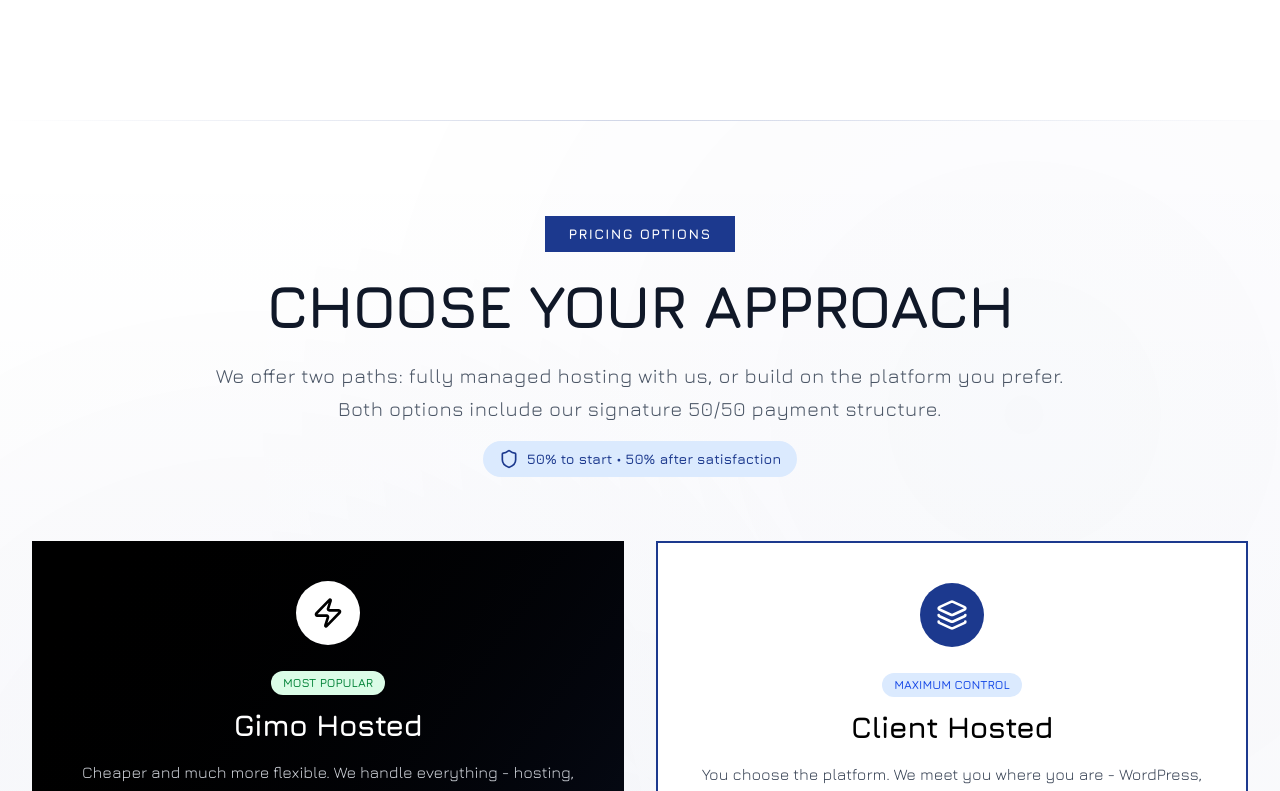
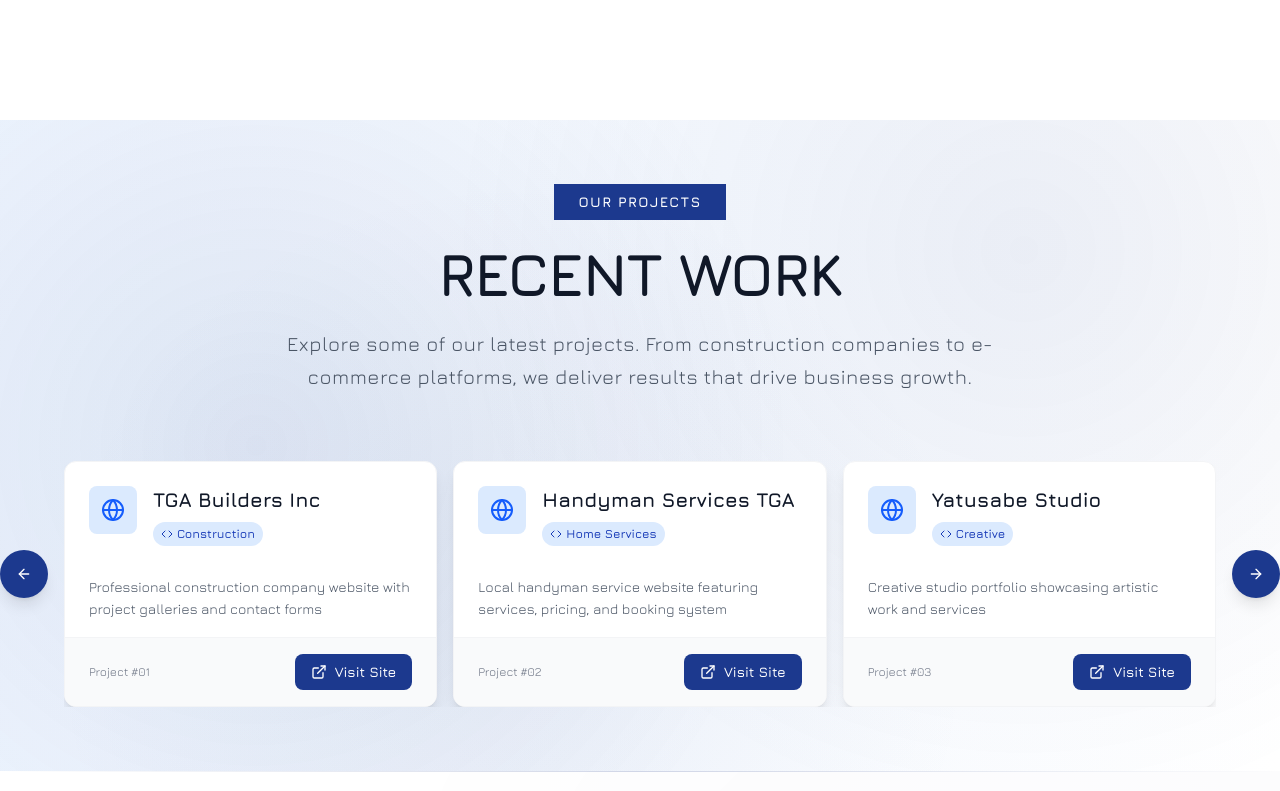
Before and after one commit to CAPITAN-GTG/grimoDev, a Next.js app: page / in a window 1280 px wide. Shown: the part 680-1471 px from the top of the page. Built offline with nearby package versions, Linux system fonts and the light colour scheme.

Commit message:
our projects final

```diff
--- a/app/page.tsx
+++ b/app/page.tsx
@@ -3,7 +3,7 @@
 import { useState, useEffect } from "react";
 import Image from "next/image";
 import { HeroHighlight, Highlight } from "@/components/ui/hero-highlight";
-import { Mail, CheckCircle, Code, Smartphone, Zap, Shield, Globe, Layers, Star, Users, Clock, Trophy } from "lucide-react";
+import { Mail, CheckCircle, Code, Smartphone, Zap, Shield, Globe, Layers, Star, Users, Clock, Trophy, ExternalLink } from "lucide-react";
 import {
   Carousel,
   CarouselContent,
@@ -13,6 +13,7 @@ import {
   CarouselApi,
 } from "@/components/ui/carousel";
 import qrFrame from "@/public/frame.png";
+import { projects } from "@/lib/projects";
 
 interface CallButtonProps {
   className?: string;
@@ -25,6 +26,11 @@ export default function Home() {
   const [api, setApi] = useState<CarouselApi>();
   const [current, setCurrent] = useState(0);
   const [count, setCount] = useState(0);
+
+  // Projects carousel state
+  const [projectsApi, setProjectsApi] = useState<CarouselApi>();
+  const [projectsCurrent, setProjectsCurrent] = useState(0);
+  const [projectsCount, setProjectsCount] = useState(0);
 
 
   useEffect(() => {
@@ -44,6 +50,19 @@ export default function Home() {
     });
   }, [api]);
 
+  useEffect(() => {
+    if (!projectsApi) {
+      return;
+    }
+
+    setProjectsCount(projectsApi.scrollSnapList().length);
+    setProjectsCurrent(projectsApi.selectedScrollSnap() + 1);
+
+    projectsApi.on("select", () => {
+      setProjectsCurrent(projectsApi.selectedScrollSnap() + 1);
+    });
+  }, [projectsApi]);
+
 
 
   // Services we offer
@@ -51,6 +70,7 @@ export default function Home() {
     { icon: Code, title: "Web Development", description: "Modern, responsive websites built with cutting-edge technology" },
     { icon: Smartphone, title: "Mobile Applications", description: "Cross-platform mobile apps for iOS and Android" },
     { icon: Globe, title: "E-commerce Solutions", description: "Shopify, WordPress, and custom online stores" },
+    { icon: Star, title: "Design Improvement", description: "Transform your website with modern business standards and professional aesthetics" },
     { icon: Zap, title: "Performance Optimization", description: "Lightning-fast loading times and seamless user experience" },
     { icon: Shield, title: "Security & Maintenance", description: "Ongoing support and security updates for peace of mind" },
     { icon: Layers, title: "Custom Integrations", description: "Third-party APIs, payment systems, and automation tools" },
@@ -125,10 +145,128 @@ export default function Home() {
             </div>
           </div>
         </HeroHighlight>
-      </section>
+       </section>
 
+       {/* Our Projects Section */}
+       <section className="py-16 bg-gradient-to-r from-blue-50 to-white relative overflow-hidden">
+         <div className="absolute inset-0 gradient-mesh"></div>
+         <div className="max-w-7xl mx-auto px-4 sm:px-6 lg:px-8 relative z-10">
+           <div className="text-center mb-12">
+             <div className="inline-flex items-center space-x-3 bg-blue-900 px-6 py-2 text-white text-sm font-bold tracking-widest mb-6">
+               <span>OUR PROJECTS</span>
+             </div>
+             <h2 className="text-4xl md:text-6xl font-black font-jura text-gray-900 mb-6 tracking-tight">
+               RECENT WORK
+             </h2>
+             <p className="text-xl text-gray-600 max-w-3xl mx-auto tracking-wide leading-relaxed">
+               Explore some of our latest projects. From construction companies to e-commerce platforms, we deliver results that drive business growth.
+             </p>
+           </div>
 
-      {/* Pricing Options Section */}
+           <div className="relative">
+             <Carousel
+               opts={{
+                 align: "start",
+                 loop: true,
+               }}
+               className="w-full max-w-6xl mx-auto"
+               setApi={setProjectsApi}
+             >
+               <CarouselContent className="-ml-3 md:-ml-4">
+                 {projects.map((project, index) => (
+                   <CarouselItem key={project.id} className="pl-3 md:pl-4 pt-5 basis-4/5 sm:basis-1/2 lg:basis-1/3">
+                     <div className="bg-white rounded-xl shadow-lg hover:shadow-xl transition-all duration-300 hover:-translate-y-1 group border border-gray-100 overflow-hidden h-full">
+                       {/* Project Header */}
+                       <div className="p-6 pb-4">
+                         <div className="flex items-start gap-4">
+                           {/* Favicon/Icon */}
+                           <div className="flex-shrink-0">
+                             <div className="w-12 h-12 rounded-lg bg-blue-100 flex items-center justify-center">
+                               <Globe className="w-6 h-6 text-blue-600" />
+                             </div>
+                           </div>
+
+                           {/* Project Info */}
+                           <div className="flex-1 min-w-0">
+                             <h3 className="text-xl font-bold text-gray-900 mb-2 group-hover:text-blue-900 transition-colors duration-300 font-jura">
+                               {project.name}
+                             </h3>
+
+                             {/* Category Badge */}
+                             <div className="mb-3">
+                               <span className="inline-flex items-center gap-1 bg-blue-100 text-blue-800 text-xs font-semibold px-2 py-1 rounded-full">
+                                 <Code className="w-3 h-3" />
+                                 {project.category}
+                               </span>
+                             </div>
+                           </div>
+                         </div>
+                       </div>
+
+                       {/* Project Description */}
+                       <div className="px-6 pb-4">
+                         <p className="text-gray-600 text-sm leading-relaxed">
+                           {project.description}
+                         </p>
+                       </div>
+
+                       {/* Card Footer */}
+                       <div className="px-6 py-4 bg-gray-50 border-t border-gray-100 mt-auto">
+                         <div className="flex items-center justify-between">
+                           <span className="text-xs text-gray-500">
+                             Project #{String(index + 1).padStart(2, '0')}
+                           </span>
+                           <a
+                             href={project.url}
+                             target="_blank"
+                             rel="noopener noreferrer"
+                             className="inline-flex items-center gap-2 bg-blue-900 text-white px-4 py-2 rounded-lg text-sm font-semibold hover:bg-blue-800 transition-colors duration-300"
+                           >
+                             <ExternalLink className="w-4 h-4" />
+                             Visit Site
+                           </a>
+                         </div>
+                       </div>
+                     </div>
+                   </CarouselItem>
+                 ))}
+               </CarouselContent>
+
+               {/* Desktop Navigation Arrows */}
+               <CarouselPrevious className="hidden lg:flex -left-16 w-12 h-12 bg-blue-900 hover:bg-blue-800 text-white border-0 shadow-lg" />
+               <CarouselNext className="hidden lg:flex -right-16 w-12 h-12 bg-blue-900 hover:bg-blue-800 text-white border-0 shadow-lg" />
+
+               {/* Tablet Navigation Arrows */}
+               <CarouselPrevious className="hidden sm:flex lg:hidden -left-8 w-10 h-10 bg-blue-900 hover:bg-blue-800 text-white border-0 shadow-md" />
+               <CarouselNext className="hidden sm:flex lg:hidden -right-8 w-10 h-10 bg-blue-900 hover:bg-blue-800 text-white border-0 shadow-md" />
+             </Carousel>
+
+             {/* Mobile Progress Indicator */}
+             <div className="sm:hidden mt-8">
+               <div className="text-center text-sm text-gray-600 mb-3">
+                 <span className="font-medium">Projects</span> • <span className="text-blue-900 font-semibold">{projectsCurrent} of {projectsCount}</span>
+               </div>
+               <div className="flex justify-center gap-2">
+                 {Array.from({ length: projectsCount }).map((_, index) => (
+                   <div
+                     key={index}
+                     className={`w-3 h-3 rounded-full transition-all duration-300 ${
+                       index === projectsCurrent - 1
+                         ? 'bg-blue-900 scale-110'
+                         : 'bg-blue-200'
+                     }`}
+                   ></div>
+                 ))}
+               </div>
+               <div className="text-center mt-3 text-xs text-gray-500">
+                 Touch and drag to navigate
+               </div>
+             </div>
+           </div>
+         </div>
+       </section>
+
+       {/* Pricing Options Section */}
       <section id="pricing" className="py-24 bg-white section-transition relative overflow-hidden">
         <div className="absolute inset-0 gradient-mesh opacity-30"></div>
         <div className="max-w-7xl mx-auto px-4 sm:px-6 lg:px-8 relative z-10">
--- /dev/null
+++ b/lib/projects.ts
@@ -0,0 +1,53 @@
+export interface Project {
+  id: string;
+  name: string;
+  url: string;
+  description: string;
+  category: string;
+  image?: string;
+}
+
+export const projects: Project[] = [
+  {
+    id: "1",
+    name: "TGA Builders Inc",
+    url: "https://www.tgabuildersinc.com/",
+    description: "Professional construction company website with project galleries and contact forms",
+    category: "Construction",
+  },
+  {
+    id: "2",
+    name: "Handyman Services TGA",
+    url: "https://www.handymanservicestga.com/",
+    description: "Local handyman service website featuring services, pricing, and booking system",
+    category: "Home Services",
+  },
+  {
+    id: "3",
+    name: "Yatusabe Studio",
+    url: "https://yatusabesstudio.net/",
+    description: "Creative studio portfolio showcasing artistic work and services",
+    category: "Creative",
+  },
+  {
+    id: "4",
+    name: "Los Vamos",
+    url: "https://losvamos.vercel.app/",
+    description: "Modern web application built with cutting-edge technology",
+    category: "Web App",
+  },
+  {
+    id: "5",
+    name: "Lunar Headwear",
+    url: "https://lunarheadwear.com/",
+    description: "E-commerce platform for premium headwear with shopping cart functionality",
+    category: "E-commerce",
+  },
+  {
+    id: "6",
+    name: "Tees To Go",
+    url: "https://www.teestogo.com/",
+    description: "Custom t-shirt printing service with design tools and order management",
+    category: "Printing Services",
+  },
+];
```
